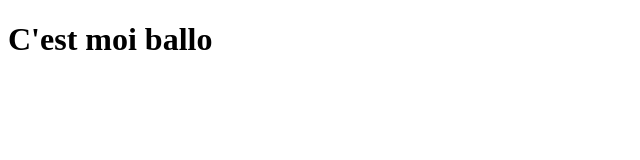
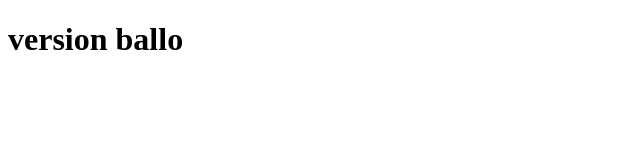
Before and after one commit to yawadouti5-cyber/lare-projet, a plain HTML site: page index.html in a window 1280 px wide. Shown: the whole page, without its empty margins (0-640 px from the left). Drawn offline with Linux system fonts and the light colour scheme.

Commit message:
version ballo

```diff
--- a/index.html
+++ b/index.html
@@ -6,6 +6,6 @@
     <title>Document</title>
 </head>
 <body>
-    <h1>C'est moi ballo</h1>
+    <h1>version ballo</h1>
 </body>
 </html>
```
